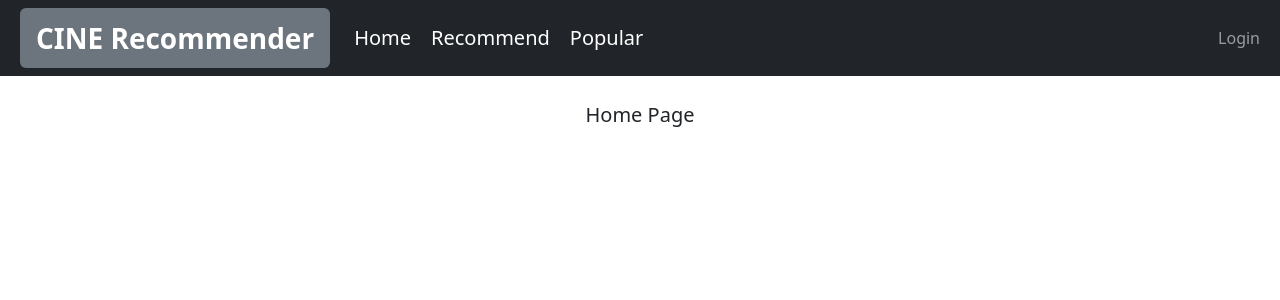
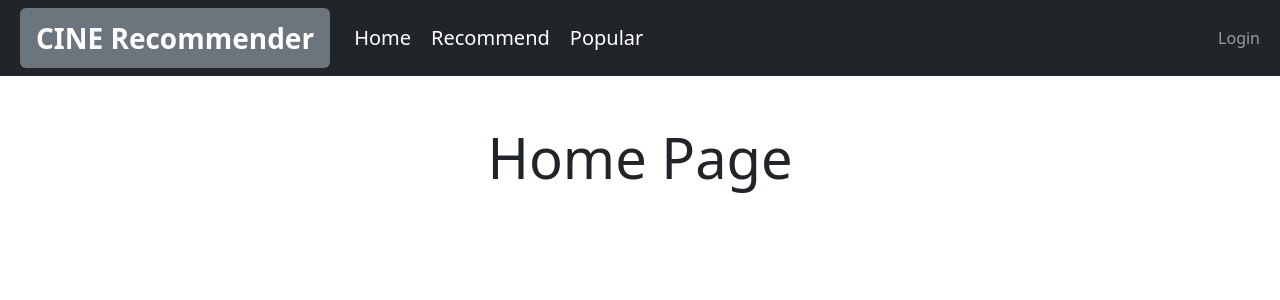
Before and after one commit to Jimzical/Cine, a React (Create React App) app: page / in a window 1280 px wide. Shown: the top 300 px of the page. Built offline with nearby package versions, Linux system fonts and the light colour scheme.

Commit message:
remove scroll bar

```diff
--- /dev/null
+++ b/src/index.css
@@ -0,0 +1,3 @@
+::-webkit-scrollbar {
+    display: none;
+  }
--- a/src/index.jsx
+++ b/src/index.jsx
@@ -3,6 +3,7 @@ import ReactDOM from 'react-dom/client';
 import App from './App';
 import 'bootstrap/dist/css/bootstrap.min.css';
 import { MantineProvider } from '@mantine/core';
+import './index.css';
 // import '@mantine/core/dist/styles.css';
 
 
--- a/src/pages/Home.jsx
+++ b/src/pages/Home.jsx
@@ -3,7 +3,7 @@ import React, { Component } from 'react'
 export default class Home extends Component {
   render() {
     return (
-      <div className='text-center m-4 lead'>Home Page</div>
+      <div className='text-center m-5 lead display-4'>Home Page</div>
     )
   }
 }
```
